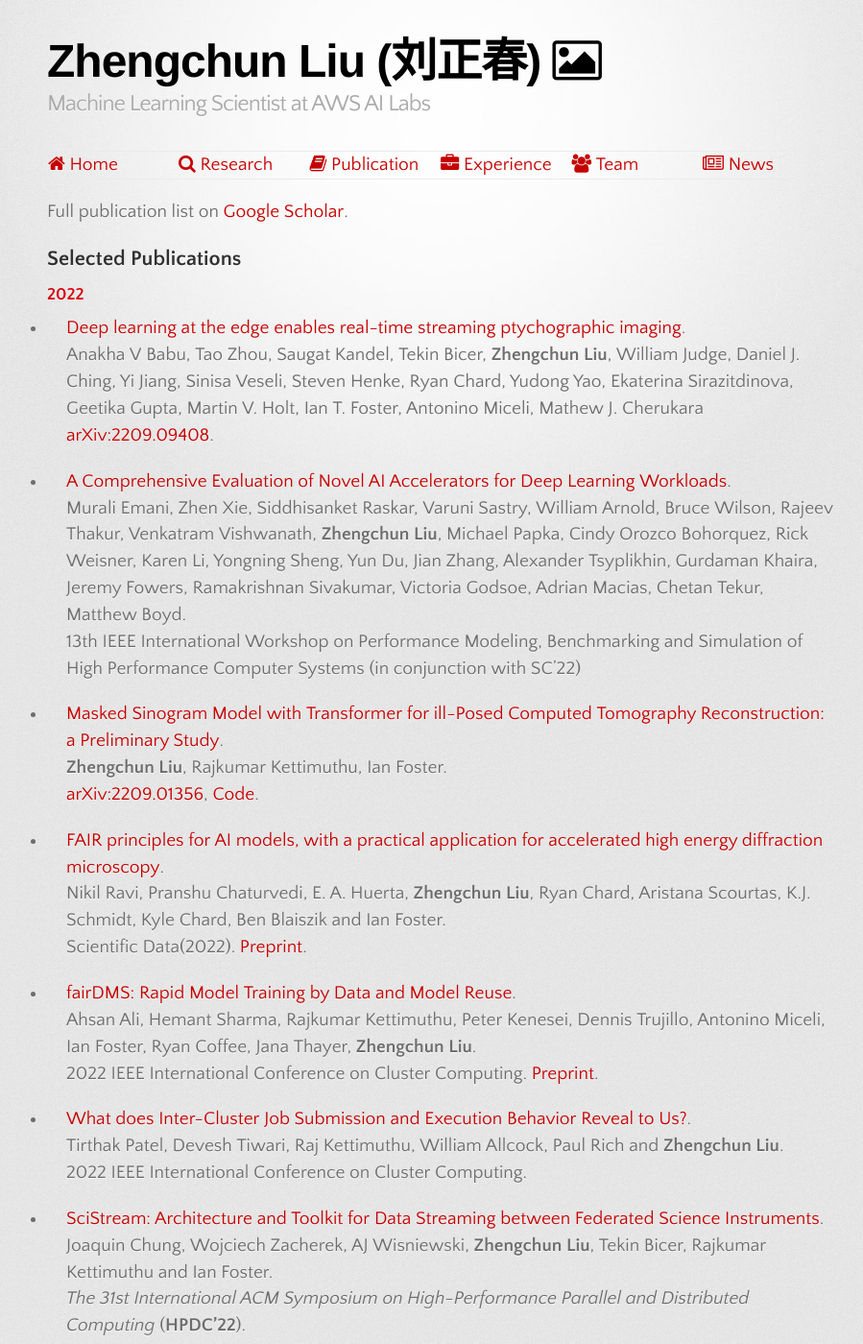
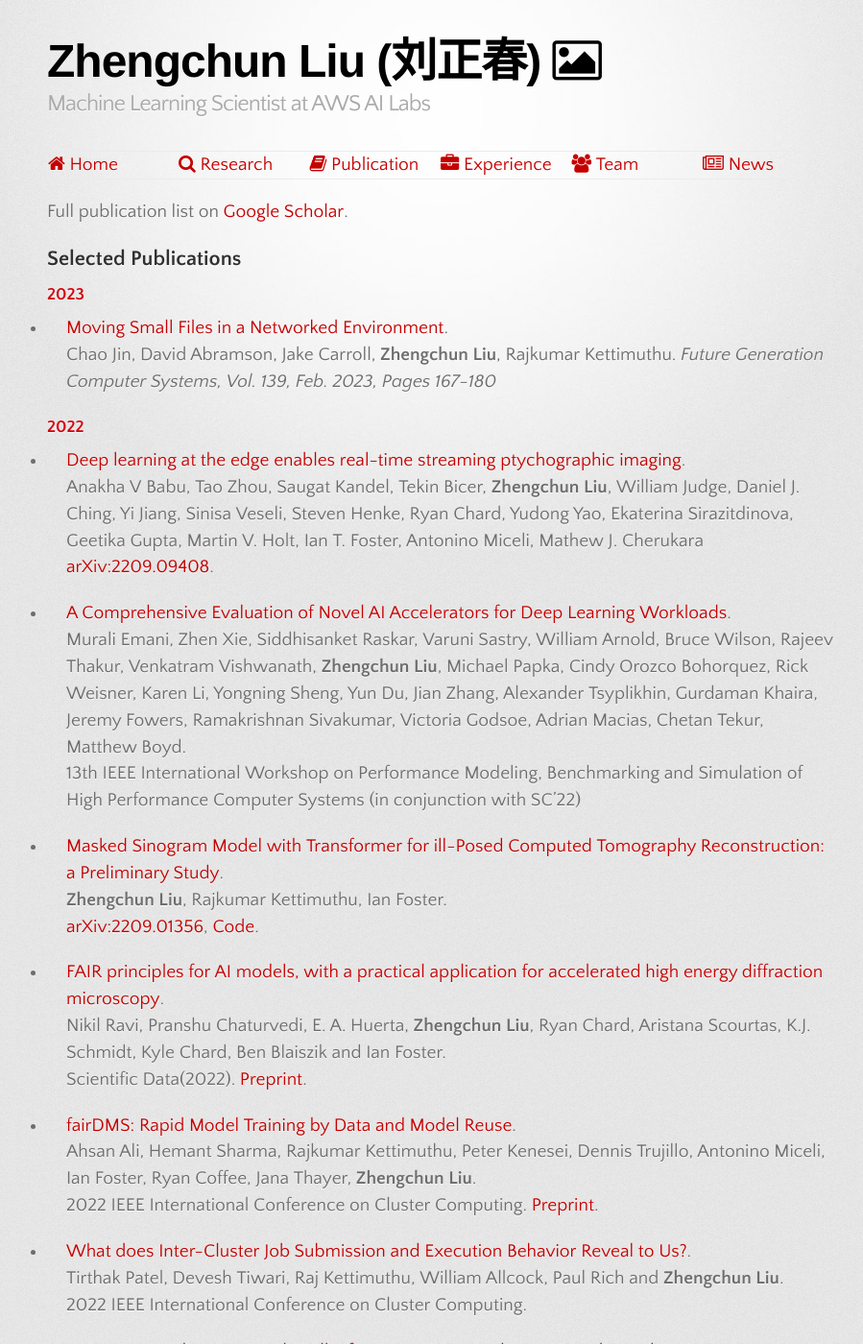
Before and after one commit to lzhengchun/lzhengchun.github.io, a Jekyll site: the page built from Publication.md, in a window 1280 px wide and 1400 px high. Shown: the whole window at 96% size, without its empty margins (181-1080 px from the left). Built offline with Jekyll 4.4.1, drawn with Linux system fonts in a browser that asks for light colours; some web fonts are replaced; some of the changed text lies outside the part shown.

Commit message:
Update Publication.md

```diff
--- a/Publication.md
+++ b/Publication.md
@@ -6,6 +6,11 @@ title: Home
 Full publication list on [Google Scholar](https://scholar.google.com/citations?user=QmES0pkAAAAJ&hl=en).
 
 ## Selected Publications
+### 2023
+- [Moving Small Files in a Networked Environment](https://doi.org/10.1016/j.future.2022.09.016).<br>
+Chao Jin, David Abramson, Jake Carroll, **Zhengchun Liu**, Rajkumar Kettimuthu.
+*Future Generation Computer Systems, Vol. 139, Feb. 2023, Pages 167-180*
+
 ### 2022
 - [Deep learning at the edge enables real-time streaming ptychographic imaging](https://arxiv.org/abs/2209.09408). <br>
 Anakha V Babu, Tao Zhou, Saugat Kandel, Tekin Bicer, **Zhengchun Liu**, William Judge, Daniel J. Ching, Yi Jiang, Sinisa Veseli, Steven Henke, Ryan Chard, Yudong Yao, Ekaterina Sirazitdinova, Geetika Gupta, Martin V. Holt, Ian T. Foster, Antonino Miceli, Mathew J. Cherukara <br>
@@ -40,7 +45,7 @@ Jakob R. Elias, Ryan Chard, Maksim Levental, **Zhengchun Liu**, Ian Foster, Sant
 
 - [Linking Scientific Instruments and HPC: Patterns, Technologies, Experiences](http://dx.doi.org/10.2139/ssrn.4141629).<br>
 Rafael Vescovi, Ryan Chard, Nickolaus Saint, Ben Blaiszik, Jim Pruyne, Tekin Bicer, Alex Lavens, **Zhengchun Liu**, Michael E. Papka, Suresh Narayanan, Nicholas Schwarz, Kyle Chard, Ian Foster.
-*Patterns(2022)*<br>
+*Patterns(2022) Vol. 3, ISSUE 10, Oct. 14, 2022*<br>
 
 ### 2021
 
```
